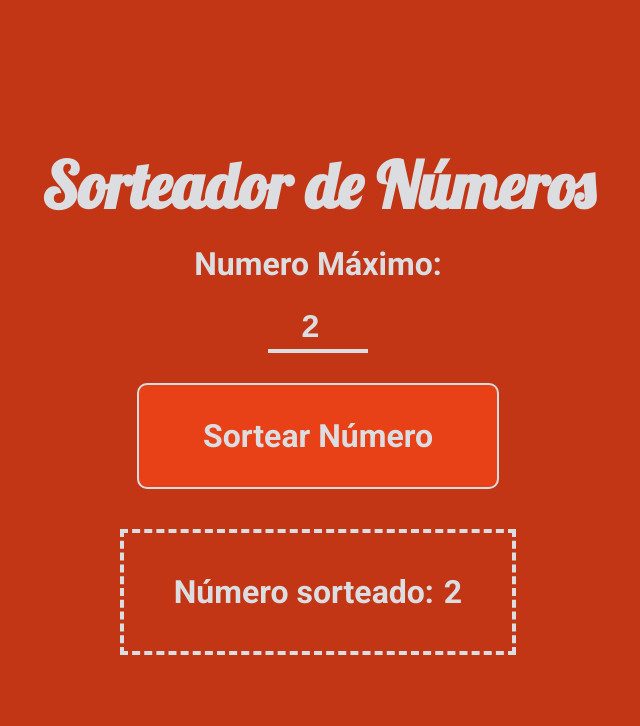
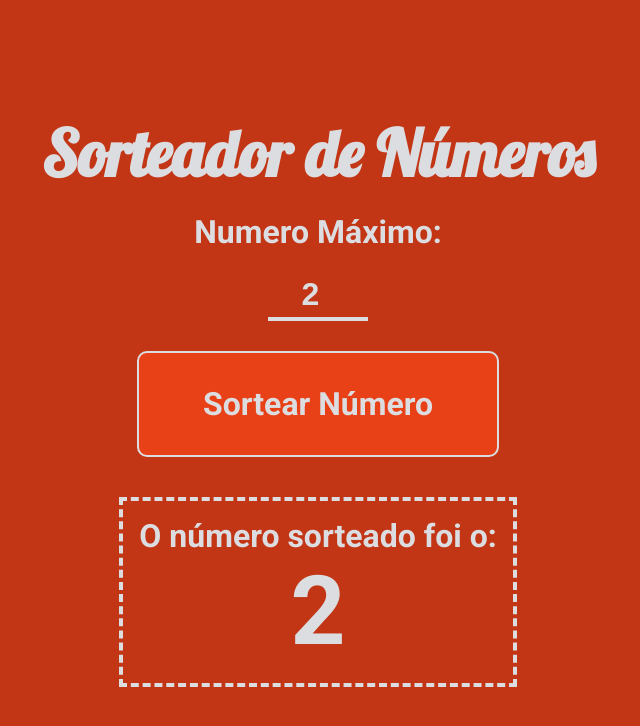
Before and after one commit to DouglasLopesDRL/Automatize-tarefas-com-Grunt---EBAC---M-dulo-18, a website: page dev/index.html in a window 1280 px wide. Both pictures are taken after a click on the button "Sortear Número". Shown: the whole page, without its empty margins (322-962 px from the left). Drawn offline with Linux system fonts and the light colour scheme.

Commit message:
Alterado o main.less para ajustar melhor visualmente o texto do sorteio e também ajustado os textos no index.html e main.js referentes ao texto do sorteio

```diff
--- a/dev/index.html
+++ b/dev/index.html
@@ -18,7 +18,7 @@
             <button type="submit">Sortear Número</button>
         </form>
         <div class="resultado">
-            <p id="texto-sorteado">Número sorteado:</p>
+            <p id="texto-sorteado">O Número sorteado foi:</p>
             <span id="numero-sorteado">1</span>
         </div>
     </main>
--- a/src/scripts/main.js
+++ b/src/scripts/main.js
@@ -40,7 +40,7 @@ document.addEventListener('DOMContentLoaded', function() {
             // 5. PUSH: Adiciona o número único validado na lista
             listaNumeros.push(numAleatorio);
             // 6. Atualiza a interface (DOM)
-            document.getElementById('texto-sorteado').innerText = "Número sorteado: ";
+            document.getElementById('texto-sorteado').innerText = "O número sorteado foi o: ";
             document.querySelector('.resultado').style.display = 'flex';
             document.getElementById('numero-sorteado').innerText = numAleatorio;
         }
--- a/src/styles/main.less
+++ b/src/styles/main.less
@@ -75,15 +75,17 @@ main{
 
 .resultado{
     display: none;
+    flex-direction: column;
+    justify-content: center;
+    align-items: center;
     margin-top: 40px;
-    padding: 40px 50px;
-    align-items: center;
+    padding: 16px;
     font-family: @fontePrincipal;
     font-size: 2em;
     font-weight: bold;
     border: 4px dashed @corDosTextos;
 
     span{
-        margin-left: 10px;
+        font-size: 3em;
     }
 }
```
Also changed, not shown: src/index.html (+1 -1 lines), dev/styles/main.css.
